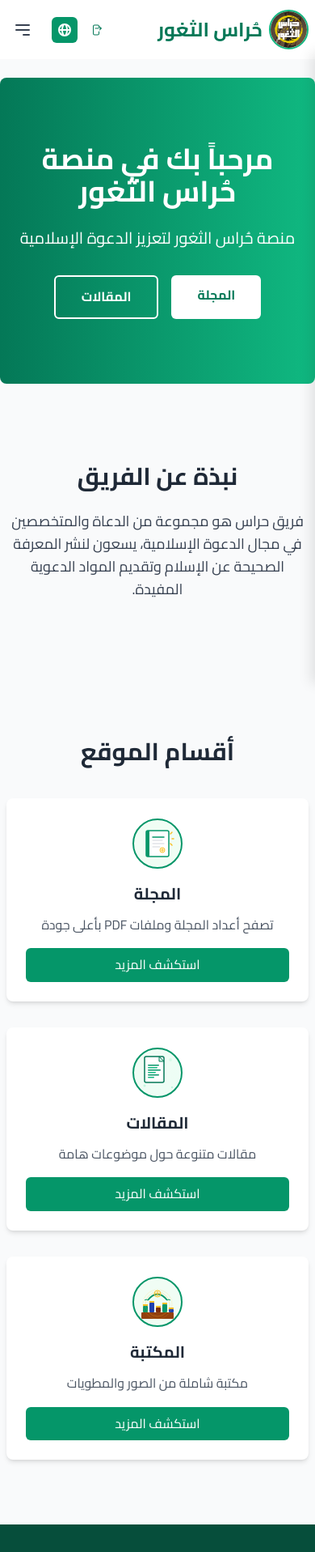
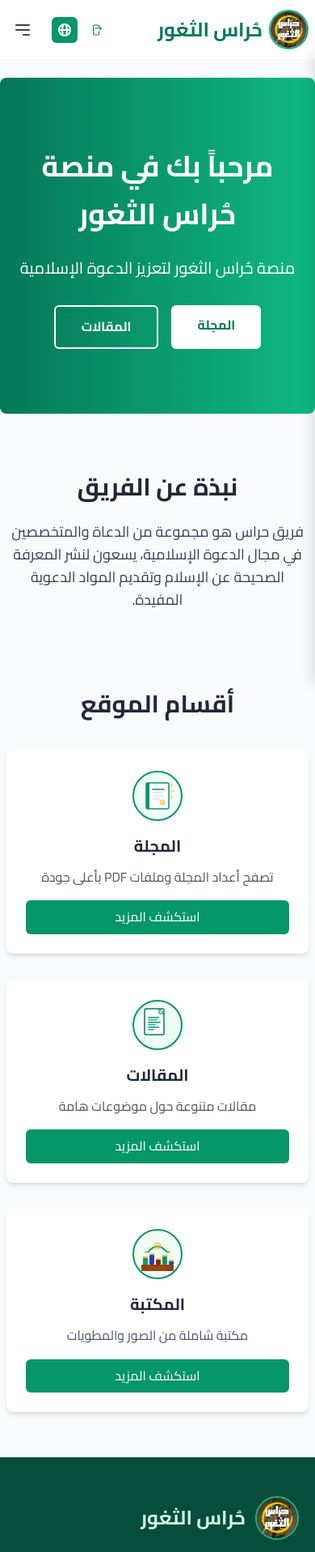
Before and after one commit to MMansy19/Hurass-Al-Thughur, a Next.js app: page /ar in a window 390 px wide. Shown: the top 1917 px of the page at 81% size. Built offline with nearby package versions, Linux system fonts and the light colour scheme.

Commit message:
feat: enhance footer components with locale support and improve text direction handling

```diff
--- a/app/[locale]/page.tsx
+++ b/app/[locale]/page.tsx
@@ -55,9 +55,9 @@ export default async function Home({
       {/* Hero Section */}
       <section className="bg-gradient-to-r from-emerald-700 to-emerald-500 text-white py-20 rounded-lg">
         <div className="container mx-auto sm:px-4 px-2 flex flex-col items-center text-center">
-          <h1 className="text-4xl md:text-5xl font-bold mb-6">
+            <h1 className="text-4xl md:text-5xl font-bold mb-6 leading-relaxed">
             {home.welcome}
-          </h1>
+            </h1>
           <p className="text-xl max-w-2xl mb-8">{home.description}</p>
           <div className="flex flex-wrap gap-4 justify-center">
             <Link
@@ -77,11 +77,11 @@ export default async function Home({
       </section>
 
       {/* About Section */}
-      <section className="py-12">
+      <section className="py-6">
         <div className="container mx-auto sm:px-4 px-2">
           <h2 className="text-3xl font-bold mb-6 text-center">{home.about}</h2>
           <div className="max-w-3xl mx-auto">
-            <p className="text-lg text-gray-700 mb-6 text-center">
+            <p className="text-lg text-gray-700 text-center">
               {home.aboutText}
             </p>
           </div>
@@ -89,7 +89,7 @@ export default async function Home({
       </section>
 
       {/* Sections Grid */}
-      <section className="py-12 bg-gray-50">
+      <section className="py-6 bg-gray-50">
         <div className="container mx-auto sm:px-4 px-2">
           <h2 className="text-3xl font-bold mb-10 text-center">
             {home.sections}
--- a/components/ui/Footer.tsx
+++ b/components/ui/Footer.tsx
@@ -184,6 +184,7 @@ const Footer = ({ locale, messages }: FooterProps) => {
           <FooterContact
             title={messages.contactUs}
             contactItems={contactInfo}
+            locale={locale}
           />
 
           <FooterSocial title={messages.followUs} socialLinks={socialLinks} />
--- a/components/ui/footer/FooterContact.tsx
+++ b/components/ui/footer/FooterContact.tsx
@@ -8,11 +8,13 @@ interface ContactItem {
 interface FooterContactProps {
   title: string;
   contactItems: ContactItem[];
+  locale: string;
 }
 
 export default function FooterContact({
   title,
   contactItems,
+  locale
 }: FooterContactProps) {
   return (
     <div>
@@ -23,7 +25,7 @@ export default function FooterContact({
         {contactItems.map((item, index) => (
           <div key={index} className="flex items-center">
             <span className="mx-3 text-emerald-300">{item.icon}</span>
-            <span className="text-emerald-100">{item.text}</span>
+            <span dir={/^[\d\s\+\-\(\)]+$/.test(item.text) ? 'ltr' : (locale === 'ar' ? 'rtl' : 'ltr')} className="text-emerald-100">{item.text}</span>
           </div>
         ))}
       </div>
```
